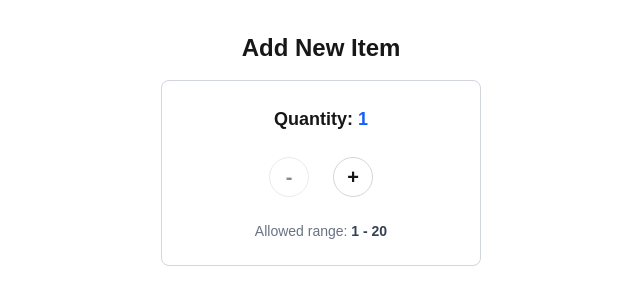
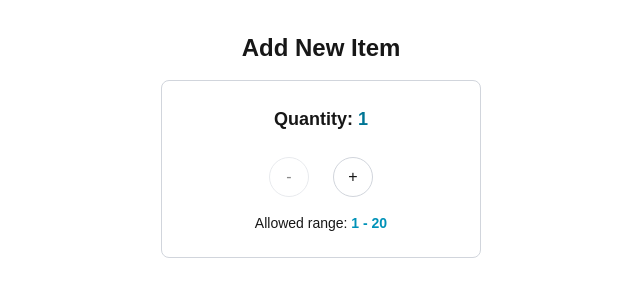
Before and after one commit to sffxzzp/cprg306-assignments, a Next.js app: page /week-4 in a window 1280 px wide. Shown: the top 304 px of the page, without its empty margins (319-959 px from the left). Built offline with nearby package versions, Linux system fonts and the light colour scheme.

Commit message:
week-4: change some styles

```diff
--- a/app/week-4/new-item.js
+++ b/app/week-4/new-item.js
@@ -9,12 +9,12 @@ export default function NewItem() {
 
 	return (
 		<div className="flex flex-col items-center gap-4 p-6 rounded-lg w-full max-w-xs mx-auto border border-gray-300">
-			<div className="text-lg font-semibold mb-2">Quantity: <span className="text-blue-600">{quantity}</span></div>
+			<div className="text-lg font-bold mb-2">Quantity: <span className="text-cyan-700">{quantity}</span></div>
 			<div className="flex items-center gap-6">
-				<button id="decrement-button" disabled={quantity <= 1} onClick={decrement} className="w-10 h-10 flex items-center justify-center rounded-full border border-gray-300 text-white-700 font-bold text-xl transition hover:border-blue-500 hover:text-blue-600 disabled:opacity-50 disabled:cursor-not-allowed">-</button>
-				<button id="increment-button" onClick={increment} disabled={quantity >= 20} className="w-10 h-10 flex items-center justify-center rounded-full border border-gray-300 text-white-700 font-bold text-xl transition hover:border-blue-500 hover:text-blue-600 disabled:opacity-50 disabled:cursor-not-allowed">+</button>
+				<button id="decrement-button" disabled={quantity <= 1} onClick={decrement} className="w-10 h-10 flex items-center justify-center rounded-full border border-gray-300 text-white-700 transition hover:border-blue-500 hover:text-blue-600 hover:cursor-pointer disabled:opacity-50 disabled:cursor-not-allowed">-</button>
+				<button id="increment-button" onClick={increment} disabled={quantity >= 20} className="w-10 h-10 flex items-center justify-center rounded-full border border-gray-300 text-white-700 transition hover:border-blue-500 hover:text-blue-600 hover:cursor-pointer disabled:opacity-50 disabled:cursor-not-allowed">+</button>
 			</div>
-			<div className="text-sm text-gray-500 mt-2">Allowed range: <span className="font-semibold text-gray-700">1 - 20</span></div>
+			<div className="text-sm text-white-500">Allowed range: <span className="font-bold text-cyan-600">1 - 20</span></div>
 		</div>
 	);
 }
```
